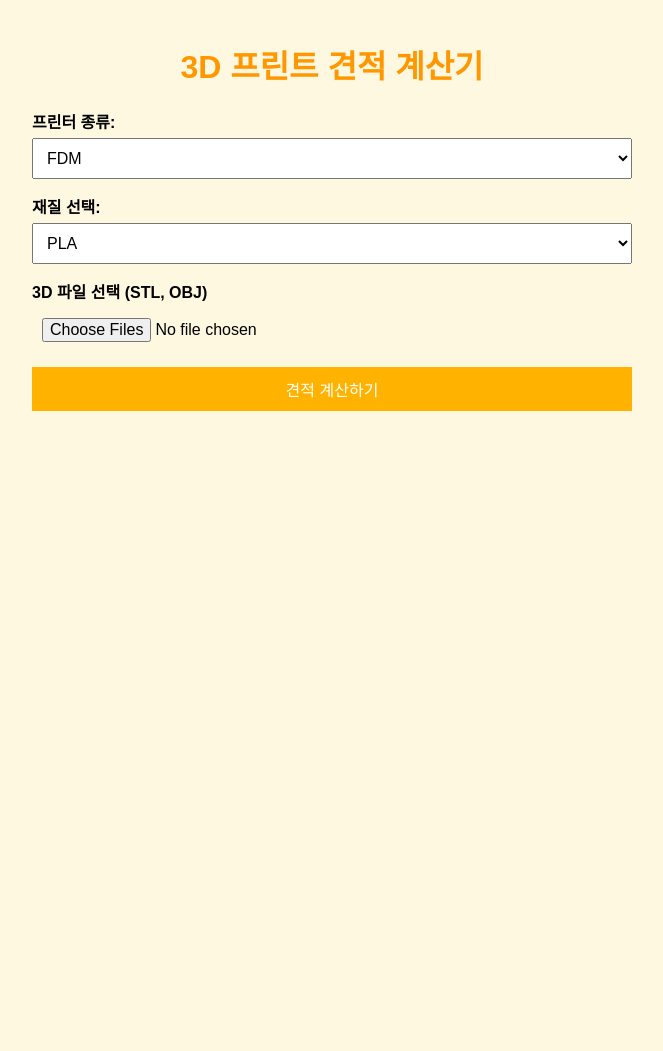
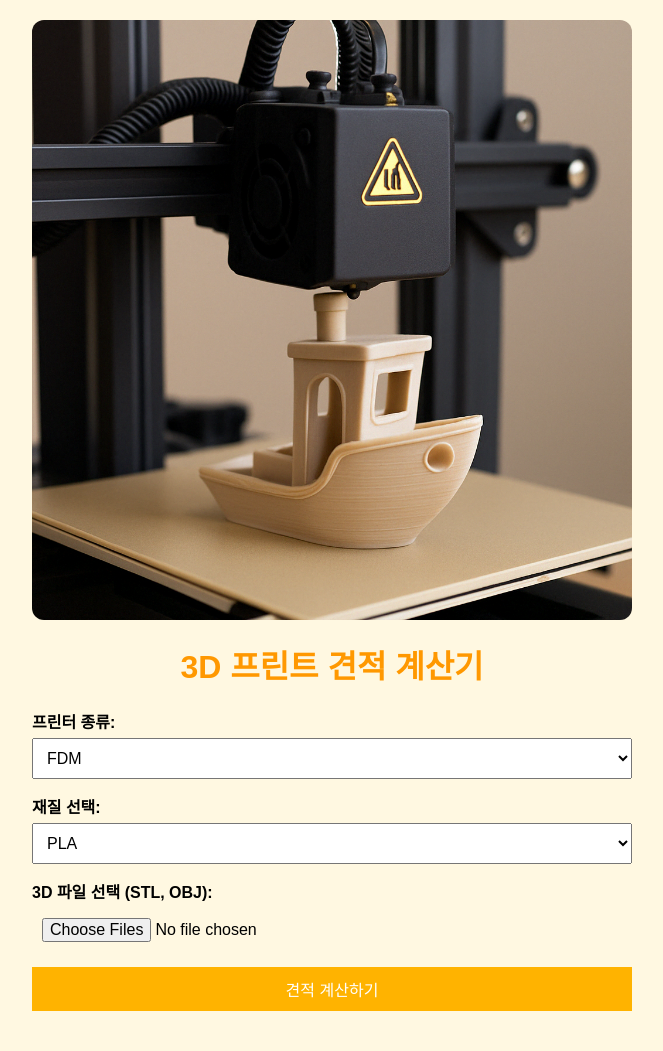
Before and after one commit to 3dthebalance/3dthebalance, a Flask app: page / in a window 1280 px wide. Shown: the whole page, without its empty margins (308-971 px from the left). Before the commit the page ends 411 px from the top, so only its background shows below. Run offline with Flask 3, Linux system fonts and the light colour scheme.

Commit message:
Update index.html

```diff
--- a/templates/index.html
+++ b/templates/index.html
@@ -58,10 +58,20 @@
       text-align: center;
       margin-top: 20px;
     }
+    .header-image {
+      max-width: 100%;
+      border-radius: 12px;
+      margin-bottom: 20px;
+      display: block;
+    }
   </style>
 </head>
 <body>
   <div class="container">
+
+    <!-- 이미지 삽입 -->
+    <img src="/static/printing.png" alt="3D 프린팅 사진" class="header-image" />
+
     <h1>3D 프린트 견적 계산기</h1>
 
     <form id="upload-form" enctype="multipart/form-data">
@@ -77,9 +87,11 @@
         <option value="ABS">ABS</option>
         <option value="TPU">TPU</option>
         <option value="PETG">PETG</option>
+        <option value="강화레진">강화레진</option>
+        <option value="투명레진">투명레진</option>
       </select>
 
-      <label>3D 파일 선택 (STL, OBJ)</label>
+      <label>3D 파일 선택 (STL, OBJ):</label>
       <input type="file" id="stl-file" accept=".stl,.obj" multiple required />
 
       <button type="submit">견적 계산하기</button>
```
